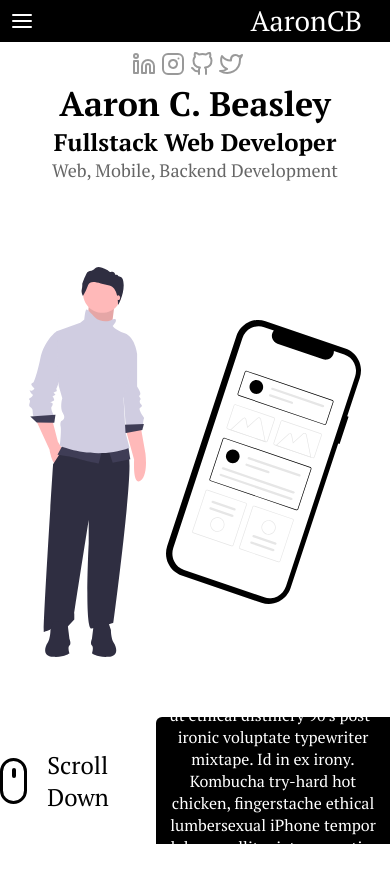
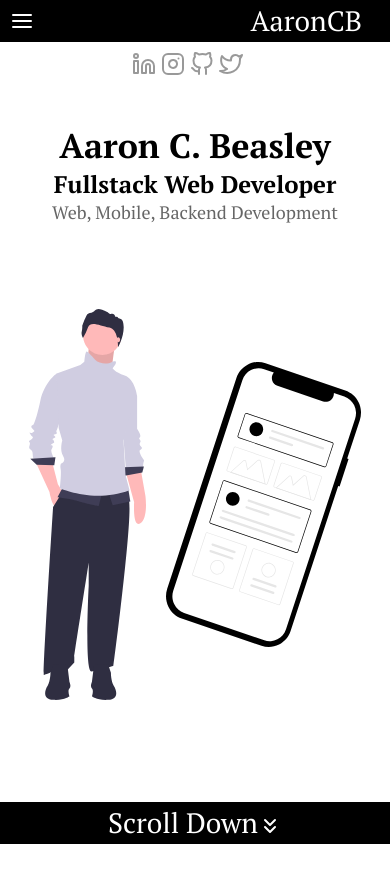
Before and after one commit to MaxiCB/Personal-Portfolio, a React (Create React App) app in the folder client/: page / in a window 390 px wide. Shown: the top 882 px of the page. After the commit the page ends 844 px from the top, so only its background shows below. Built offline with nearby package versions, Linux system fonts and the light colour scheme.

Commit message:
ADD Footer Mobile First
- Added media queries for footer
- Moved all footer styling to separate css file

```diff
--- a/client/src/components/Landing/Footer/Footer.tsx
+++ b/client/src/components/Landing/Footer/Footer.tsx
@@ -1,12 +1,18 @@
 import React from "react";
 // Style
-import "../index.css";
+import "../../../styles/footer.css";
 import Mouse from "./Mouse";
 import Accolade from "./Accolade";
+// Icons
+import { ChevronsDown } from "react-feather";
 
 const Footer = () => {
   return (
     <div className="footer">
+      <div className="mobile-footer">
+        <h1>Scroll Down</h1>
+        <ChevronsDown className="chevrons" />
+      </div>
       <Mouse />
       <Accolade />
     </div>
--- a/client/src/components/Landing/index.css
+++ b/client/src/components/Landing/index.css
@@ -2,71 +2,3 @@
     display: flex;
     flex-direction: column;
 }
-
-
-.footer {
-    position: absolute;
-    left: 0;
-    bottom: 0;
-    display: flex;
-}
-
-.mouse {
-    width: 40vw;
-    justify-content: center;
-    display: flex;
-    align-items: center;
-}
-
-.mouse h3 {
-    margin-left: 20px;
-    font-weight: 500;
-    font-size: 24px;
-}
-
-.mouse-icon {
-    width: 25px;
-    height: 40px;
-    border-style: solid;
-    border-radius: 16px;
-    display: flex;
-    justify-content: center;
-}
-
-.mouse-wheel {
-    width: 4px;
-    height: 10px;
-    margin-top: 4px;
-    background-color: black;
-    border-radius: 2px;
-    animation-name: mouse_animation;
-    animation-duration: 1s;
-    animation-iteration-count: infinite;
-    animation-direction: alternate;
-}
-
-@keyframes mouse_animation {
-    from {
-        transform: translate(0px, 0px);
-    }
-
-    to {
-        transform: translate(0px, 3px);
-    }
-}
-
-.accolades {
-    background-color: black;
-    width: 60vw;
-    height: 15vh;
-    border-radius: 6px 0 0 0;
-    color: white;
-    text-align: center;
-    display: flex;
-    justify-content: center;
-    align-items: center;
-}
-
-.accolade {
-    margin: 10px;
-}
--- a/client/src/styles/content.css
+++ b/client/src/styles/content.css
@@ -12,6 +12,7 @@
         width: 100vw !important;
         text-align: center !important;
         margin: 0px !important;
+        margin-top: 5vh !important;
     }
 
     .main-information h2 {
--- /dev/null
+++ b/client/src/styles/footer.css
@@ -0,0 +1,114 @@
+@media screen and (max-width: 425px) {
+    .mouse {
+        display: none !important;
+    }
+
+    .accolades {
+        display: none !important;
+    }
+
+    .mobile-footer {
+        display: flex !important;
+        background-color: black !important;
+        color: white !important;
+        width: 100vw !important;
+        height: 5vh !important;
+        justify-content: center;
+        align-items: center;
+    }
+
+    h1 {
+        margin: 0 !important;
+        padding: 0 !important;
+        font-weight: 300 !important;
+        font-size: 28px;
+    }
+
+    .chevrons {
+        animation-name: mouse_animation;
+        animation-duration: 1s;
+        animation-iteration-count: infinite;
+        animation-direction: alternate;
+    }
+}
+
+.mobile-footer {
+    display: none;
+}
+
+.footer {
+    position: absolute;
+    left: 0;
+    bottom: 0;
+    display: flex;
+}
+
+.mouse {
+    width: 40vw;
+    justify-content: center;
+    display: flex;
+    align-items: center;
+}
+
+.mouse h3 {
+    margin-left: 20px;
+    font-weight: 500;
+    font-size: 24px;
+}
+
+.mouse-icon {
+    width: 25px;
+    height: 40px;
+    border-style: solid;
+    border-radius: 16px;
+    display: flex;
+    justify-content: center;
+}
+
+.mouse-wheel {
+    width: 4px;
+    height: 10px;
+    margin-top: 4px;
+    background-color: black;
+    border-radius: 2px;
+    animation-name: mouse_animation;
+    animation-duration: 1s;
+    animation-iteration-count: infinite;
+    animation-direction: alternate;
+}
+
+@keyframes mouse_animation {
+    from {
+        transform: translate(0px, 0px);
+    }
+
+    to {
+        transform: translate(0px, 3px);
+    }
+}
+
+@keyframes chevron_animation {
+    from {
+        transform: translate(0px, 0px);
+    }
+
+    to {
+        transform: translate(0px, 3px);
+    }
+}
+
+.accolades {
+    background-color: black;
+    width: 60vw;
+    height: 15vh;
+    border-radius: 6px 0 0 0;
+    color: white;
+    text-align: center;
+    display: flex;
+    justify-content: center;
+    align-items: center;
+}
+
+.accolade {
+    margin: 10px;
+}
```
